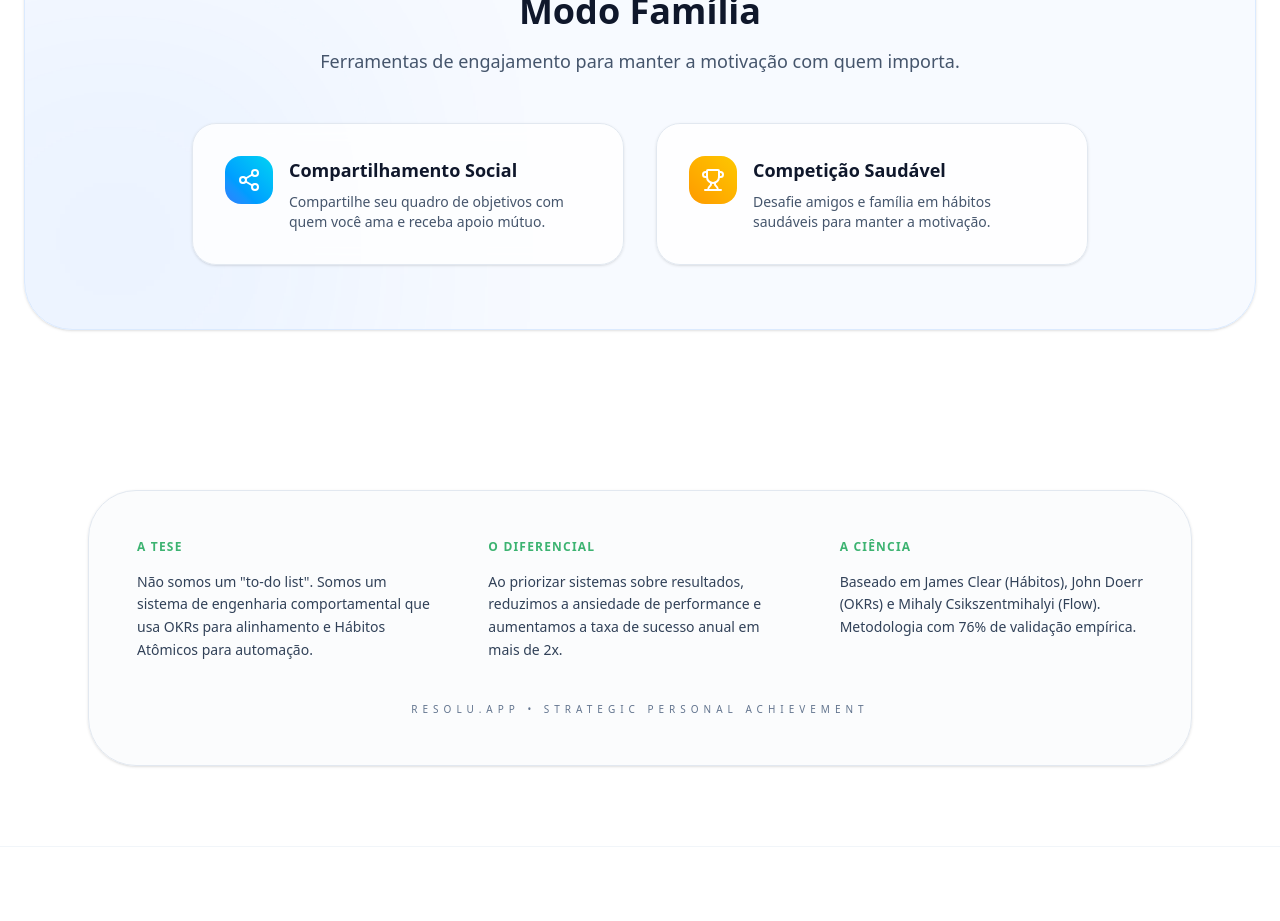
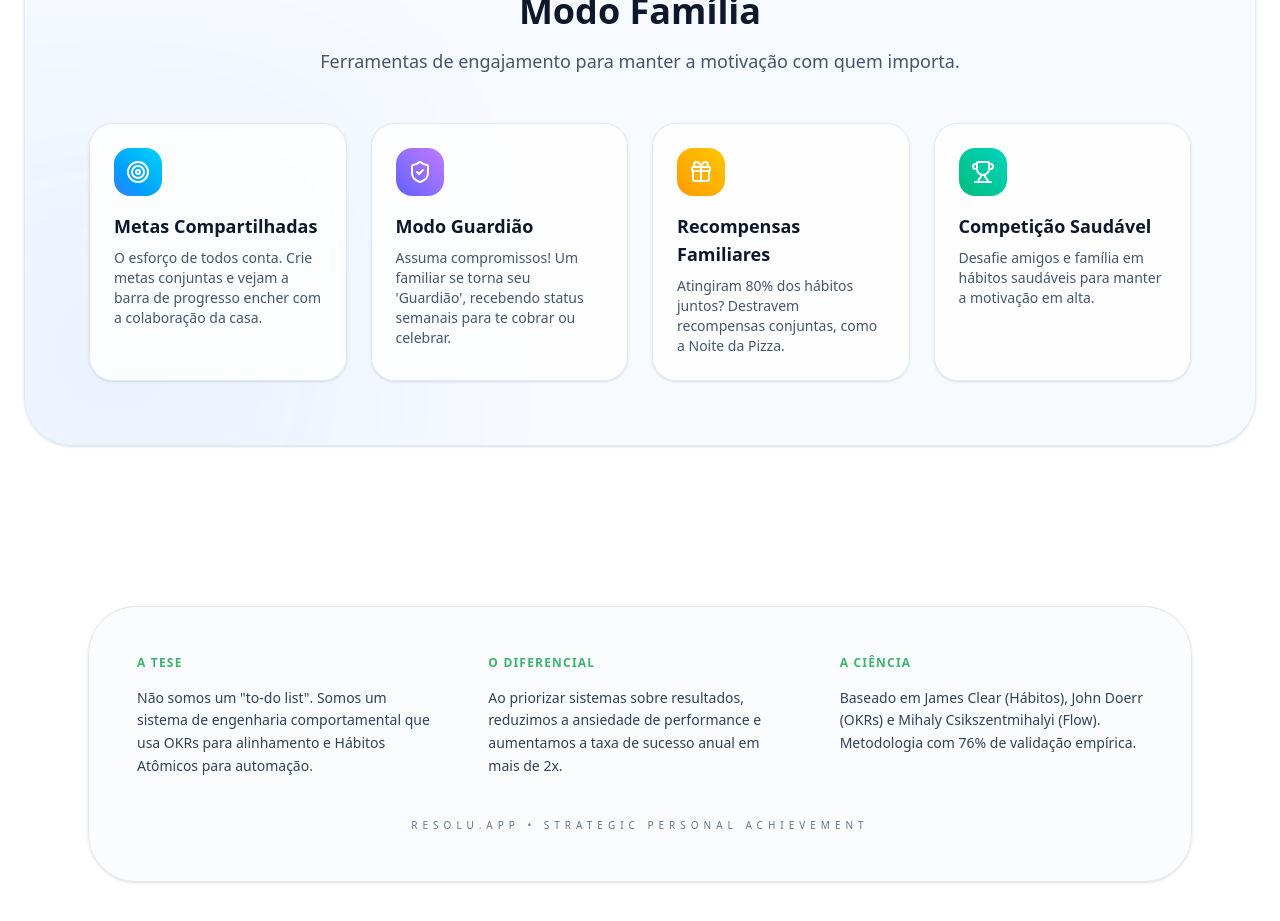
Before and after one commit to Resolu-app/resolu-app-landing, a React (Vite) app: page / in a window 1280 px wide. Shown: the part 4960-5881 px from the top of the page. Built offline with nearby package versions, Linux system fonts and the light colour scheme; no server answers.

Commit message:
feat: Add new family-oriented features including shared goals, guardian mode, and family rewards, and update the features section layout to a 4-column grid.

```diff
--- a/src/App.tsx
+++ b/src/App.tsx
@@ -14,7 +14,6 @@ import {
   HeartPulse,
   Star,
   Share2,
-  Trophy,
   LayoutDashboard,
   Target,
   Repeat,
@@ -27,7 +26,10 @@ import {
   ChevronDown,
   CheckSquare,
   CalendarDays,
-  Info
+  Info,
+  ShieldCheck,
+  Gift,
+  Trophy
 } from 'lucide-react'
 
 const APP_URL = (import.meta.env.VITE_APP_URL ?? 'https://my.resolu.app').replace(/\/$/, '')
@@ -616,24 +618,44 @@ function App() {
                   </p>
                 </div>
 
-                <div className="grid md:grid-cols-2 gap-8 max-w-4xl mx-auto">
-                  <div className="flex gap-4 p-8 rounded-3xl bg-white/80 dark:bg-white/5 backdrop-blur-sm border border-slate-200 dark:border-white/10 shadow-sm dark:shadow-none">
+                <div className="grid grid-cols-1 md:grid-cols-2 lg:grid-cols-4 gap-6 max-w-6xl mx-auto">
+                  <div className="flex flex-col gap-4 p-6 rounded-3xl bg-white/80 dark:bg-white/5 backdrop-blur-sm border border-slate-200 dark:border-white/10 shadow-sm dark:shadow-none items-start">
                     <div className="w-12 h-12 rounded-2xl bg-gradient-to-tr from-blue-500 to-cyan-400 flex items-center justify-center flex-shrink-0">
-                      <Share2 className="text-white w-6 h-6" />
+                      <Target className="text-white w-6 h-6" />
                     </div>
                     <div>
-                      <h4 className="text-lg font-bold mb-2 text-slate-900 dark:text-white">Compartilhamento Social</h4>
-                      <p className="text-sm text-slate-600 dark:text-slate-400">Compartilhe seu quadro de objetivos com quem você ama e receba apoio mútuo.</p>
+                      <h4 className="text-lg font-bold mb-2 text-slate-900 dark:text-white">Metas Compartilhadas</h4>
+                      <p className="text-sm text-slate-600 dark:text-slate-400">O esforço de todos conta. Crie metas conjuntas e vejam a barra de progresso encher com a colaboração da casa.</p>
                     </div>
                   </div>
 
-                  <div className="flex gap-4 p-8 rounded-3xl bg-white/80 dark:bg-white/5 backdrop-blur-sm border border-slate-200 dark:border-white/10 shadow-sm dark:shadow-none">
+                  <div className="flex flex-col gap-4 p-6 rounded-3xl bg-white/80 dark:bg-white/5 backdrop-blur-sm border border-slate-200 dark:border-white/10 shadow-sm dark:shadow-none items-start">
+                    <div className="w-12 h-12 rounded-2xl bg-gradient-to-tr from-indigo-500 to-purple-400 flex items-center justify-center flex-shrink-0">
+                      <ShieldCheck className="text-white w-6 h-6" />
+                    </div>
+                    <div>
+                      <h4 className="text-lg font-bold mb-2 text-slate-900 dark:text-white">Modo Guardião</h4>
+                      <p className="text-sm text-slate-600 dark:text-slate-400">Assuma compromissos! Um familiar se torna seu &apos;Guardião&apos;, recebendo status semanais para te cobrar ou celebrar.</p>
+                    </div>
+                  </div>
+
+                  <div className="flex flex-col gap-4 p-6 rounded-3xl bg-white/80 dark:bg-white/5 backdrop-blur-sm border border-slate-200 dark:border-white/10 shadow-sm dark:shadow-none items-start">
                     <div className="w-12 h-12 rounded-2xl bg-gradient-to-tr from-amber-500 to-yellow-400 flex items-center justify-center flex-shrink-0">
+                      <Gift className="text-white w-6 h-6" />
+                    </div>
+                    <div>
+                      <h4 className="text-lg font-bold mb-2 text-slate-900 dark:text-white">Recompensas Familiares</h4>
+                      <p className="text-sm text-slate-600 dark:text-slate-400">Atingiram 80% dos hábitos juntos? Destravem recompensas conjuntas, como a Noite da Pizza.</p>
+                    </div>
+                  </div>
+
+                  <div className="flex flex-col gap-4 p-6 rounded-3xl bg-white/80 dark:bg-white/5 backdrop-blur-sm border border-slate-200 dark:border-white/10 shadow-sm dark:shadow-none items-start">
+                    <div className="w-12 h-12 rounded-2xl bg-gradient-to-tr from-emerald-500 to-teal-400 flex items-center justify-center flex-shrink-0">
                       <Trophy className="text-white w-6 h-6" />
                     </div>
                     <div>
                       <h4 className="text-lg font-bold mb-2 text-slate-900 dark:text-white">Competição Saudável</h4>
-                      <p className="text-sm text-slate-600 dark:text-slate-400">Desafie amigos e família em hábitos saudáveis para manter a motivação.</p>
+                      <p className="text-sm text-slate-600 dark:text-slate-400">Desafie amigos e família em hábitos saudáveis para manter a motivação em alta.</p>
                     </div>
                   </div>
                 </div>
```
